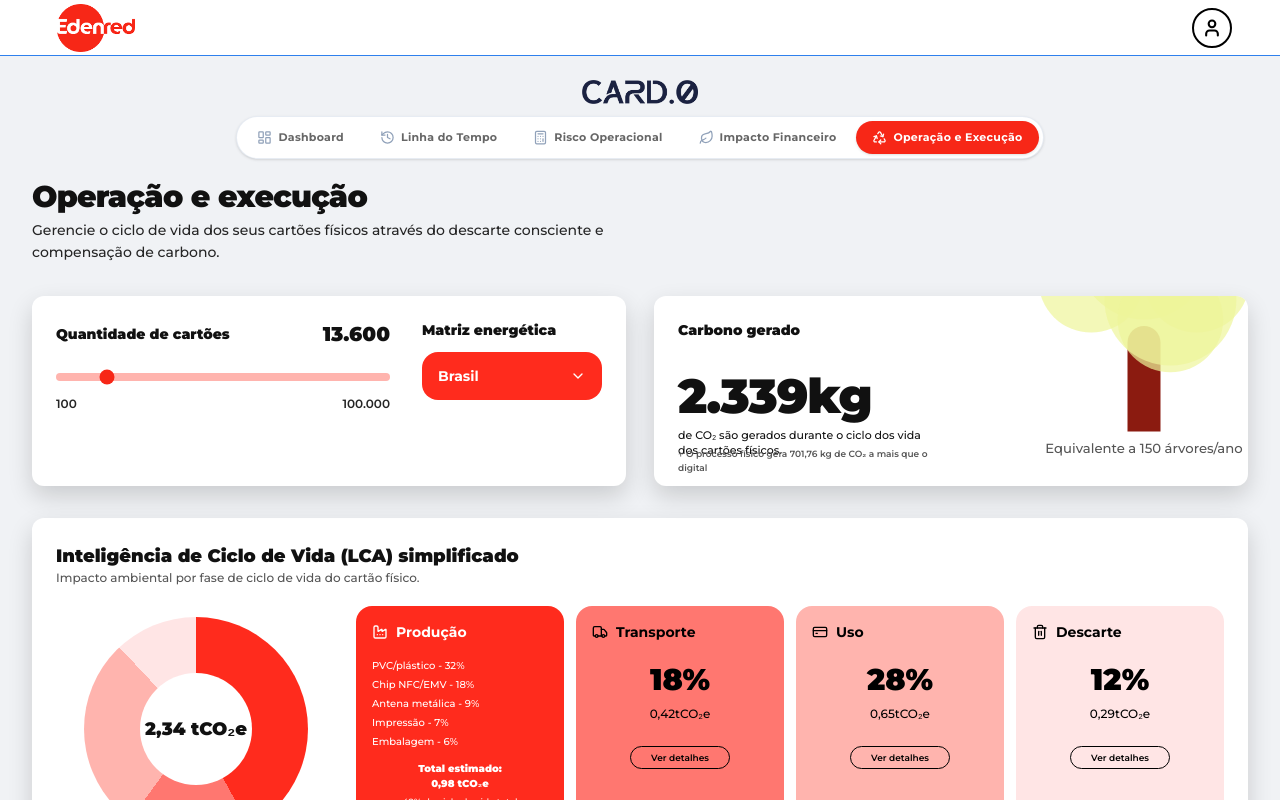
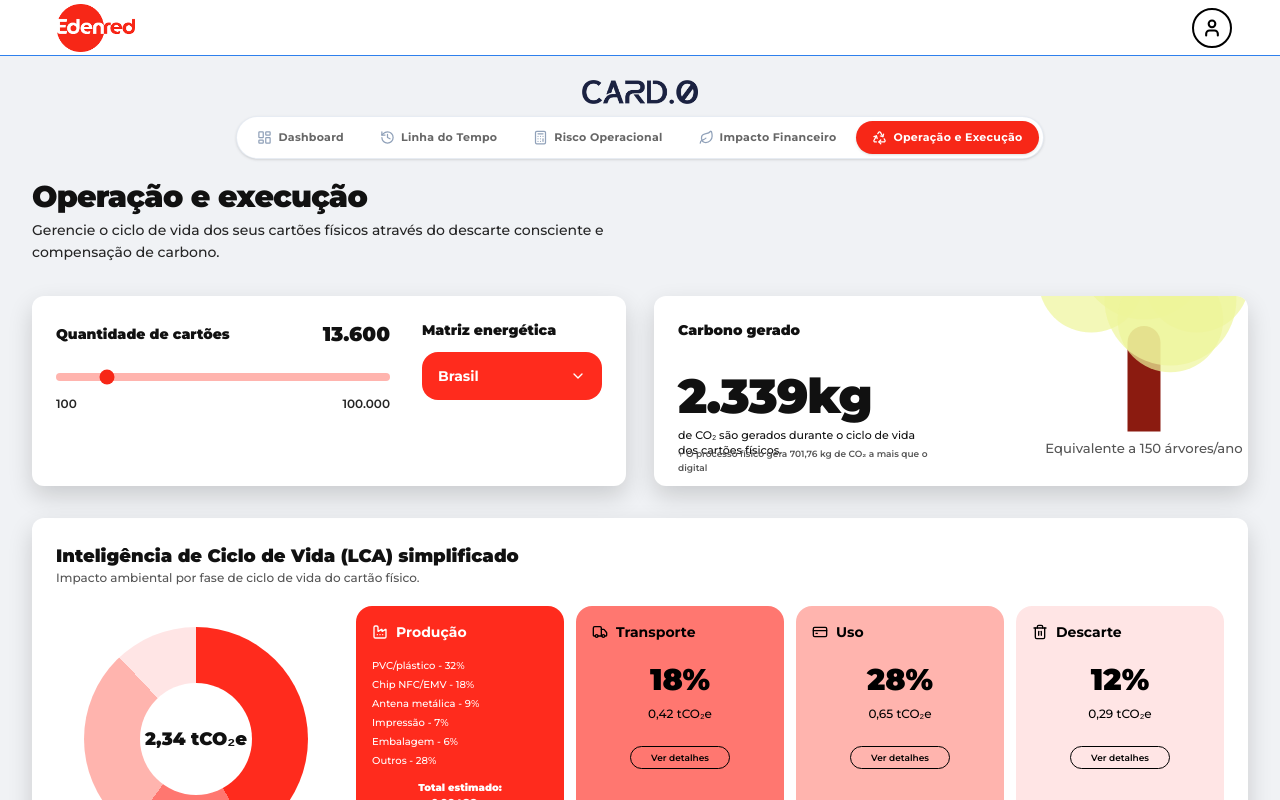
Before and after one commit to Gustavotorrescastro/Card0, a Next.js app: page /lca-simplificado in a window 1280 px wide. Shown: the top 800 px of the page. Built offline with nearby package versions, Linux system fonts and the light colour scheme; sample sign-in values are in the browser's storage.

Commit message:
fix(text): corrigir erros de escrita e feedback de botão simulado

```diff
--- a/src/app/(authenticated)/calculadora-impacto/page.tsx
+++ b/src/app/(authenticated)/calculadora-impacto/page.tsx
@@ -398,7 +398,7 @@
           <div className="mt-6 rounded-2xl bg-[#ffe5e5] p-7">
             <div className="mb-5 flex items-center gap-3">
               <Sparkles className="text-[#ff7770]" size={34} />
-              <h3 className="font-black">Economia potencial com solução Digital</h3>
+              <h3 className="font-black">Economia potencial com solução digital</h3>
             </div>
             <div className="flex flex-wrap items-end gap-3">
               <TrendingDown size={42} />
--- a/src/app/(authenticated)/lca-simplificado/page.tsx
+++ b/src/app/(authenticated)/lca-simplificado/page.tsx
@@ -131,7 +131,7 @@
       titulo: 'Produção',
       icon: <Factory size={16} />,
       color: RED,
-      details: ['PVC/plástico - 32%', 'Chip NFC/EMV - 18%', 'Antena metálica - 9%', 'Impressão - 7%', 'Embalagem - 6%'],
+      details: ['PVC/plástico - 32%', 'Chip NFC/EMV - 18%', 'Antena metálica - 9%', 'Impressão - 7%', 'Embalagem - 6%', 'Outros - 28%'],
     },
     { key: 'transporte', titulo: 'Transporte', icon: <Truck size={16} />, color: ROSE, details: [] },
     { key: 'uso', titulo: 'Uso', icon: <CreditCard size={16} />, color: LIGHT, details: [] },
@@ -203,7 +203,7 @@
           <h2 className="text-sm font-black">Carbono gerado</h2>
           <div data-testid="carbono-gerado-valor" className="mt-8 text-5xl font-black tracking-tight">{formatKg(lca.carbonoCompensacaoKg)}kg</div>
           <p className="mt-2 max-w-[250px] text-[11px] font-medium leading-snug">
-            de CO₂ são gerados durante o ciclo dos vida dos cartões físicos.
+            de CO₂ são gerados durante o ciclo de vida dos cartões físicos.
           </p>
           <p data-testid="processo-fisico-diferenca" className="absolute bottom-3 left-6 max-w-[260px] text-[9px] font-semibold text-[#555]">
             ↑ O processo físico gera {(lca.carbonoCompensacaoKg * lca.reducaoPercentual / 100).toLocaleString('pt-BR', { maximumFractionDigits: 2 })} kg de CO₂ a mais que o digital
@@ -267,7 +267,7 @@
                   ) : (
                     <div className="flex h-[115px] flex-col items-center justify-center text-center">
                       <strong className="text-3xl font-black">{faseData.percentual}%</strong>
-                      <span className="mt-2 text-xs font-medium">{formatTon(faseData.fisico)}tCO₂e</span>
+                      <span className="mt-2 text-xs font-medium">{formatTon(faseData.fisico)} tCO₂e</span>
                       <button
                         type="button"
                         onClick={(event) => {
@@ -463,7 +463,7 @@
               type="button"
               onClick={() => {
                 const projeto = projetoOffset === 'amazonia' ? 'Reflorestamento Amazônico' : 'Parques Eólicos Nordeste'
-                setCompensacaoStatus(`Compensação registrada no projeto ${projeto}.`)
+                setCompensacaoStatus(`Simulação: compensação de ${lca.carbonoCompensacaoKg.toLocaleString('pt-BR', { maximumFractionDigits: 1 })} kg via ${projeto}.`)
               }}
               className="mt-6 rounded-2xl bg-[#ff2b1d] px-14 py-4 text-lg font-black text-white shadow-lg shadow-[#ff2b1d]/20 transition-all hover:bg-[#e51f13]"
             >
```
